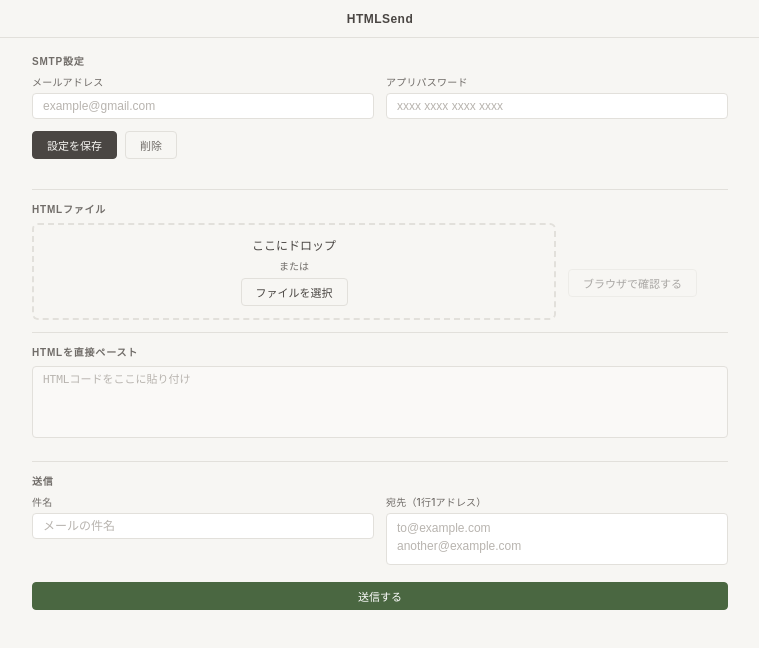
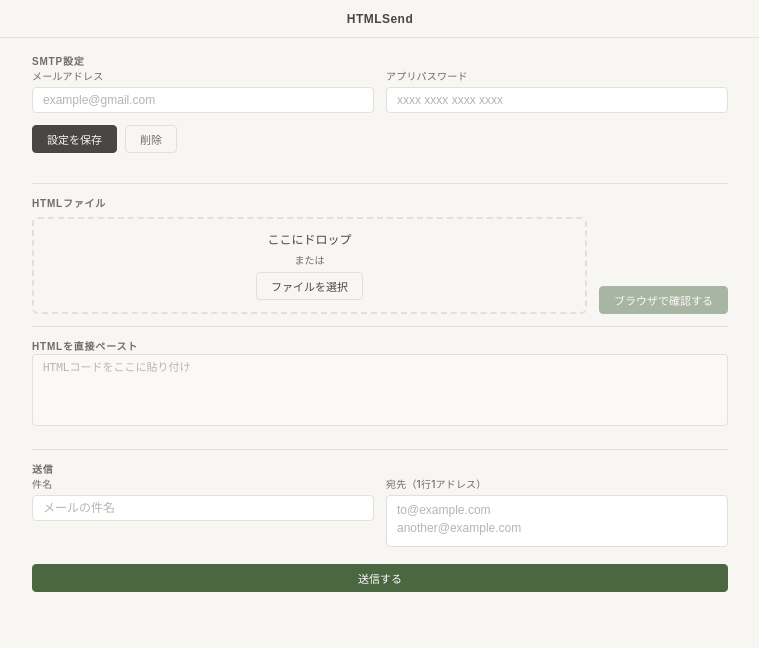
Before and after one commit to Dottiq/htmlsend, an Electron app: page renderer/index.html in a window 960 px wide. Shown: the whole page, without its empty margins (100-859 px from the left). Drawn offline with Linux system fonts and the light colour scheme; no server answers.

Commit message:
Move file name next to section title, align preview button to bottom
- Add section-header flex row to show file name inline with "HTMLファイル" label
- Hide file name with file-name--hidden class until HTML is loaded
- Remove file-side wrapper; place btn-preview directly in file-row
- Set file-row align-items: flex-end so preview button aligns to drop zone bottom
- Add btn--preview class with align-self: flex-end
- Apply btn--accent style to preview button (green, consistent with send button)
- File name uses overflow: hidden / text-overflow: ellipsis to prevent wrapping

```diff
--- a/renderer/app.js
+++ b/renderer/app.js
@@ -118,6 +118,7 @@ dropZone.addEventListener('drop', async (e) => {
   const file = files[0];
   // HTMLファイルのみ受け付ける
   if (!file.name.match(/\.html?$/i)) {
+    // エラー時はファイル名エリアを表示してエラーメッセージを出す
     fileName.textContent = 'HTMLファイルのみ対応しています。';
     fileName.className = 'file-name form-status--error';
     return;
@@ -127,10 +128,11 @@ dropZone.addEventListener('drop', async (e) => {
   await loadHtmlFile(file.path);
 });
 
-// HTMLファイルを読み込んでプレビューに表示
+// HTMLファイルを読み込む
 async function loadHtmlFile(filePath) {
   const result = await window.electronApi.fileRead(filePath);
   if (!result.success) {
+    // エラー時はタイトル行右横にエラーメッセージを表示
     fileName.textContent = `読み込みエラー: ${result.error}`;
     fileName.className = 'file-name form-status--error';
     return;
@@ -139,10 +141,11 @@ async function loadHtmlFile(filePath) {
   // ペーストエリアにも反映（どちらで入力しても同じ変数に格納）
   inputHtmlPaste.value = result.content;
 
-  // ファイル名を表示（パスの最後の部分のみ）
+  // ファイル名をタイトル行右横に表示（パスの最後の部分のみ）
   const baseName = filePath.split('/').pop().split('\\').pop();
   fileName.textContent = `✓ ${baseName}`;
-  fileName.className = 'file-name file-name--loaded';
+  // hidden クラスを外して表示する
+  fileName.className = 'file-name';
 
   setHtmlContent(result.content);
 }
@@ -158,8 +161,9 @@ function setHtmlContent(htmlContent) {
 function clearHtmlContent() {
   currentHtmlBody = null;
   btnPreview.disabled = true;
+  // ファイル名をクリアして非表示に戻す
   fileName.textContent = '';
-  fileName.className = 'file-name';
+  fileName.className = 'file-name file-name--hidden';
 }
 
 // ペーストエリアへの入力で状態を更新
--- a/renderer/index.html
+++ b/renderer/index.html
@@ -53,18 +53,19 @@
 
         <!-- 2. HTMLファイル -->
         <section class="section" id="section-file">
-          <h2 class="section__title">HTMLファイル</h2>
-          <!-- D&DゾーンとアクションエリアをFlexで横並び -->
+          <!-- セクションタイトルとファイル名を同じ行に横並び。未読み込み時はfile-nameを非表示 -->
+          <div class="section-header">
+            <h2 class="section__title">HTMLファイル</h2>
+            <p class="file-name file-name--hidden" id="file-name"></p>
+          </div>
+          <!-- D&DゾーンとブラウザボタンをFlexで横並び、ボタンは下揃え -->
           <div class="file-row">
             <div class="drop-zone" id="drop-zone">
               <p class="drop-zone__text">ここにドロップ</p>
               <p class="drop-zone__sub">または</p>
               <button class="btn btn--outline" id="btn-file-select">ファイルを選択</button>
             </div>
-            <div class="file-side">
-              <p class="file-name" id="file-name"></p>
-              <button class="btn btn--outline" id="btn-preview" disabled>ブラウザで確認する</button>
-            </div>
+            <button class="btn btn--accent btn--preview" id="btn-preview" disabled>ブラウザで確認する</button>
           </div>
         </section>
 
--- a/renderer/style.css
+++ b/renderer/style.css
@@ -128,7 +128,16 @@ body {
   color: var(--color-muted);
   letter-spacing: 0.08em;
   text-transform: uppercase;
+  flex-shrink: 0;
+}
+
+/* セクションタイトルとファイル名を同じ行に横並びで表示するラッパー */
+.section-header {
+  display: flex;
+  align-items: baseline;
+  gap: 8px;
   margin-bottom: 6px;
+  min-width: 0;
 }
 
 /* --- 区切り線 --- */
@@ -306,11 +315,11 @@ body {
 }
 
 /* --- HTMLファイルセクション --- */
-/* D&Dゾーンとアクションエリアを横並び */
+/* D&Dゾーンとブラウザ確認ボタンを横並び */
 .file-row {
   display: flex;
   gap: 12px;
-  align-items: stretch;
+  align-items: flex-end;
 }
 
 /* --- ドロップゾーン --- */
@@ -345,26 +354,27 @@ body {
   color: var(--color-muted);
 }
 
-/* ファイル名表示・ブラウザ確認ボタンをまとめるサイドエリア */
-.file-side {
-  display: flex;
-  flex-direction: column;
-  justify-content: center;
-  align-items: flex-start;
-  gap: 8px;
-  min-width: 160px;
+/* 読み込み済みファイル名（タイトル行右横に表示） */
+.file-name {
+  font-size: 11px;
+  color: var(--color-success);
+  /* 長いファイル名は省略表示 */
+  overflow: hidden;
+  text-overflow: ellipsis;
+  white-space: nowrap;
+  flex: 1;
+  min-width: 0;
 }
 
-/* 読み込み済みファイル名 */
-.file-name {
-  font-size: 11px;
-  color: var(--color-muted);
-  word-break: break-all;
-  min-height: 14px;
+/* HTMLが未読み込み時は非表示 */
+.file-name--hidden {
+  display: none;
 }
 
-.file-name--loaded {
-  color: var(--color-success);
+/* ブラウザ確認ボタン（D&Dエリアの右・下揃え） */
+.btn--preview {
+  align-self: flex-end;
+  flex-shrink: 0;
 }
 
 /* --- 送信ログ --- */
```
